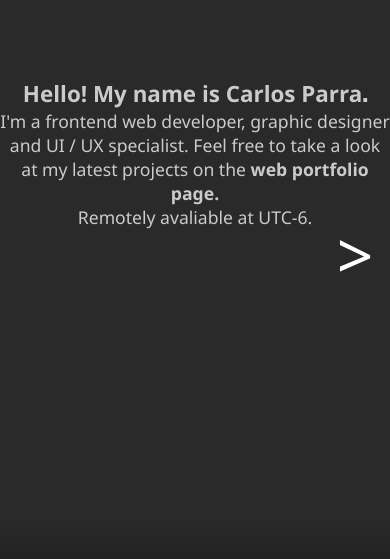
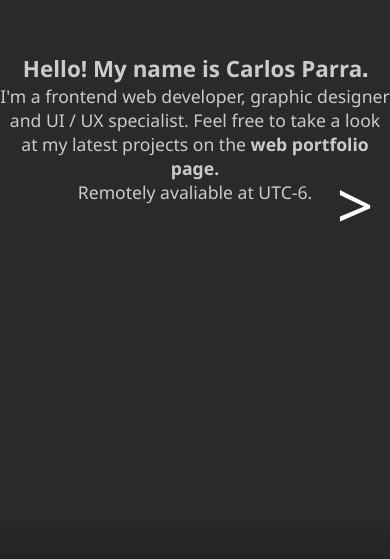
Before and after one commit to CarlosParraMtz/carlosparra, a Next.js app: page / in a window 390 px wide. Shown: the part 245-804 px from the top of the page. Built offline with nearby package versions, Linux system fonts and the light colour scheme.

Commit message:
Update Global.css

```diff
--- a/styles/Global.css
+++ b/styles/Global.css
@@ -89,12 +89,9 @@ p {
         display: flex;
         align-items: center;
         justify-content: space-between;
-        position: sticky;
-        bottom: 0;
-        left: 0;
         height: 50px;
         width: 100%;
-        background: #2a2a2a;
+        padding-bottom: 100px;
     }
 }
 
```
